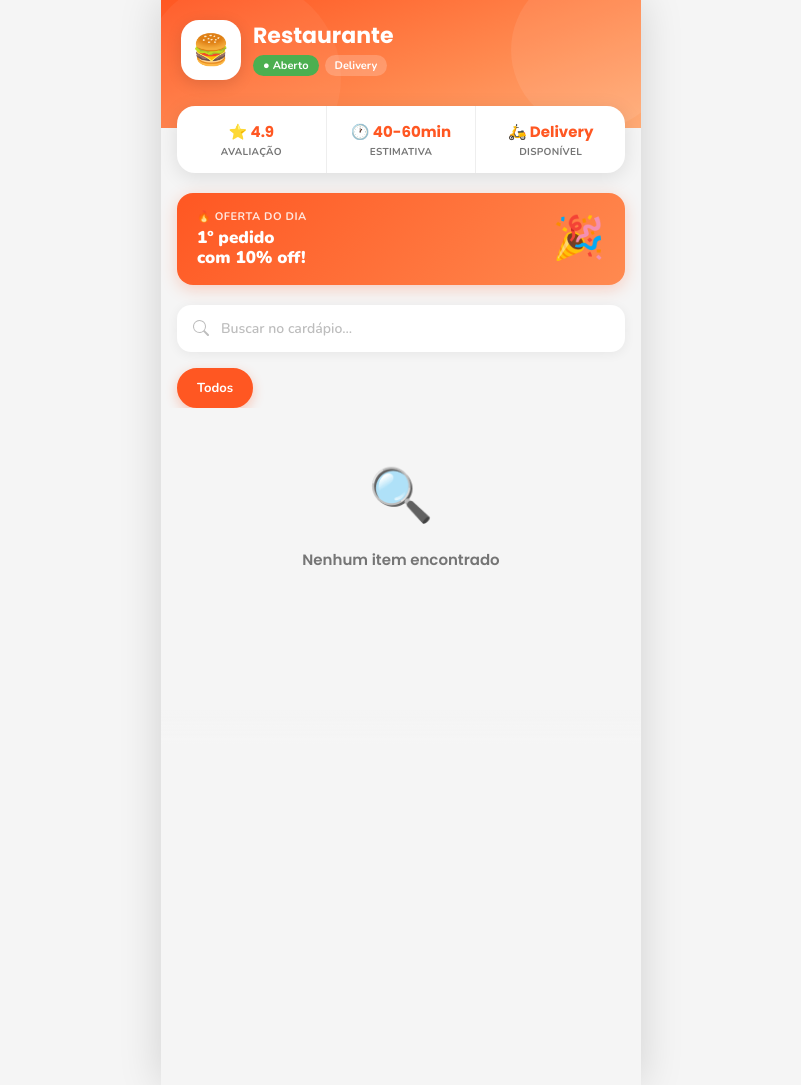
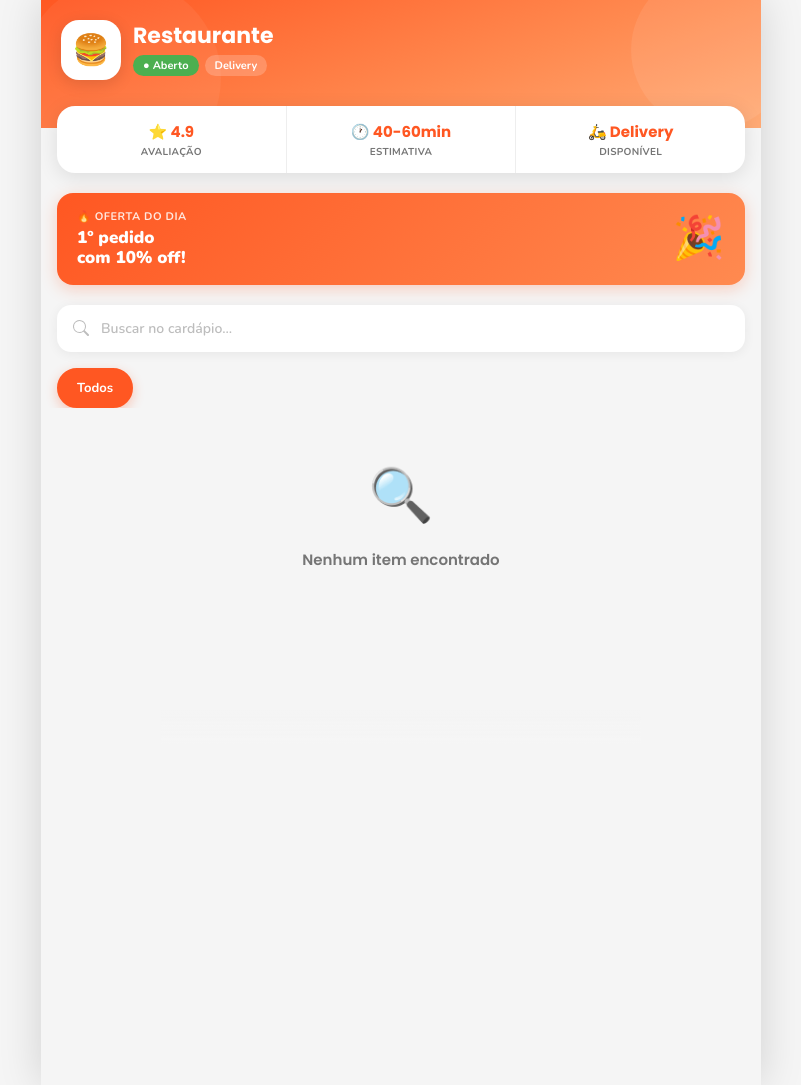
Before and after one commit to friamericardo-ux/Sistema-Restaurante, a Flask app: page /cardapio in a window 1280 px wide. Shown: the whole page, without its empty margins (239-1040 px from the left). Run offline with Flask 3, Linux system fonts and the light colour scheme; data comes from the database, SQL or seed files in the repository; data that the repository does not hold is empty; parts of the project's set-up code (start-up, migrations or seed data) failed here and were passed over; some libraries are stand-ins or nearby versions.

Commit message:
fix: corrigir max-width desktop e duplicação header cardápio

```diff
--- a/static/css/cardapio.css
+++ b/static/css/cardapio.css
@@ -744,7 +744,7 @@ body { font-family:'Nunito',sans-serif; background:var(--bg); color:var(--texto)
 
 @media (min-width: 600px) {
   body {
-    max-width: 480px;
+    max-width: 720px;
     margin: 0 auto;
     box-shadow: 0 0 40px rgba(0,0,0,0.15);
     min-height: 100vh;
```
